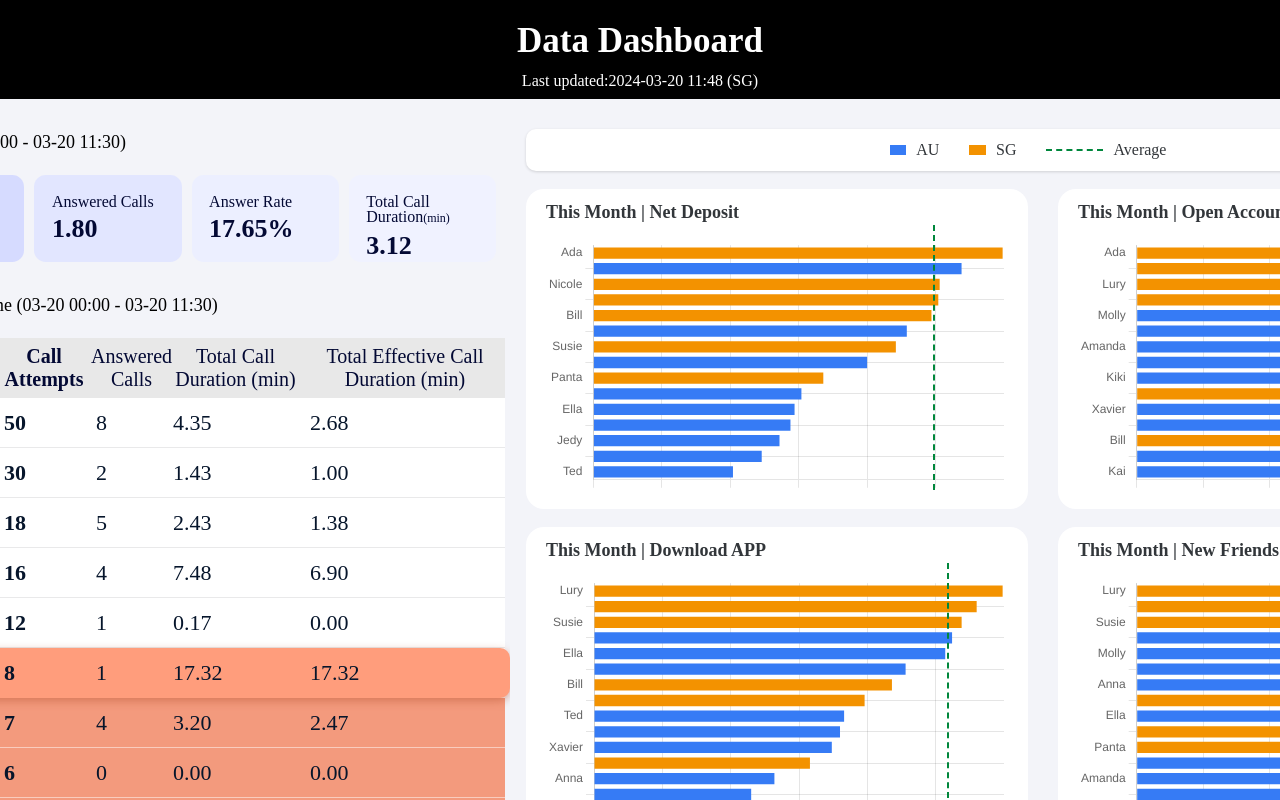
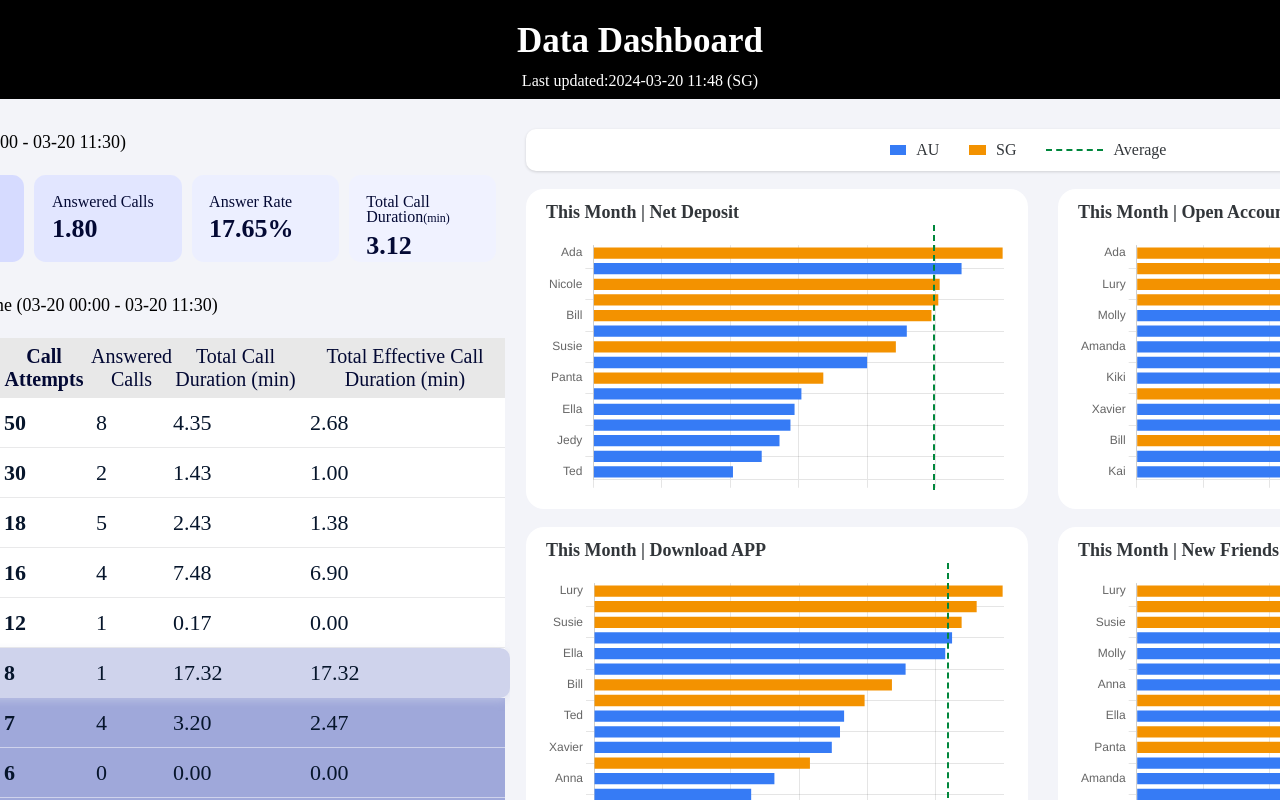
Before and after one commit to echo-111/rank-dashboard, a React (Create React App) app: page / in a window 1280 px wide. Shown: the top 800 px of the page. Built offline with nearby package versions, Linux system fonts and the light colour scheme.

Commit message:
Update SortTable.js

```diff
--- a/src/components/UpperWrapper/PhoneRank/PhoneRankTable/SortTable.js
+++ b/src/components/UpperWrapper/PhoneRank/PhoneRankTable/SortTable.js
@@ -58,19 +58,19 @@ const TableRow = styled("tr")({
     height: 50,
     paddingLeft: 23,
     margin: "0 -5px",
-    background: "#FF9D7C",
+    background: "#CFD3EC",
     borderRadius: 10,
-    boxShadow: "0px 3px 8px rgba(188, 88, 55, 0.51)",
+    boxShadow: "0px 3px 8px rgba(207, 211, 236, 0.51)",
   },
   "&.below": {
     height: 50,
-    backgroundColor: "#F39A7D",
+    backgroundColor: "#9FA8DA",
     borderBottom: "0.5px solid rgba(255, 255, 255, 0.5)",
   },
   "&.firstBelow": {
     marginTop: 50,
     height: 50,
-    backgroundColor: "#F39A7D",
+    backgroundColor: "#9FA8DA",
     borderBottom: "0.5px solid rgba(255, 255, 255, 0.5)",
   },
 });
@@ -107,14 +107,14 @@ const TableCell = styled("td")({
   },
   "&.blue": {
     "&>span": {
-      backgroundColor: "#E2EDFF",
-      color: "#367BF5"
+      backgroundColor: "#D2EBD3",
+      color: "#A5D7A7"
     }
   },
   "&.orange": {
     "&>span": {
-      backgroundColor: "#FFF4E2",
-      color: "#F39200"
+      backgroundColor: "#FCD0CC",
+      color: "#F9A19A"
     }
   }
 });
```
